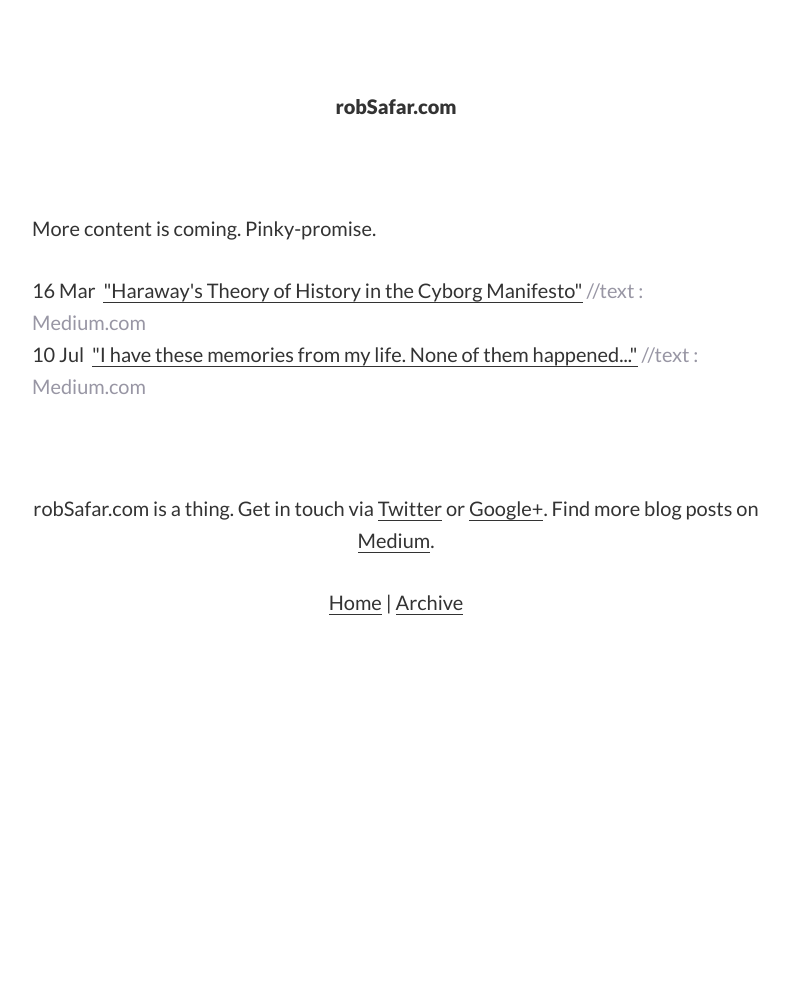
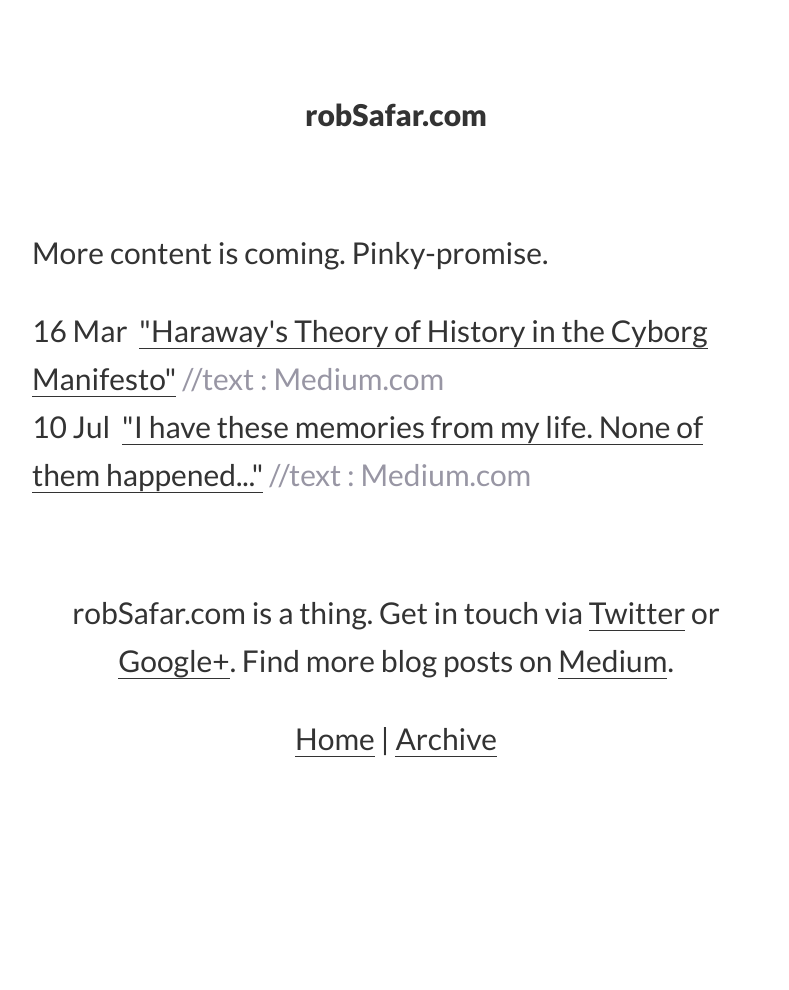
Before and after one commit to whereof-thereof/NotReally, a Jekyll site: the page built from index.html, in a window 1280 px wide. Shown: the whole page, without its empty margins (244-1033 px from the left). Built offline with Jekyll 4.4.1, drawn with Linux system fonts in a browser that asks for light colours.

Commit message:
Homepage font size

```diff
--- a/_layouts/home.html
+++ b/_layouts/home.html
@@ -1,7 +1,7 @@
 <!DOCTYPE html>
 <html>
   {% include head.html %}
-  <body>
+  <body class="indexHTML">
     {% include header.html %}
     {{ content }}
     <div class="footer-spacer"></div>
--- a/_sass/_layout.scss
+++ b/_sass/_layout.scss
@@ -1,6 +1,10 @@
 body {
   min-height: 100vh;
   position: relative;
+}
+
+body.indexHTML {
+  font-size: 30px;
 }
 
 .post-content, .homepage-post {
```
